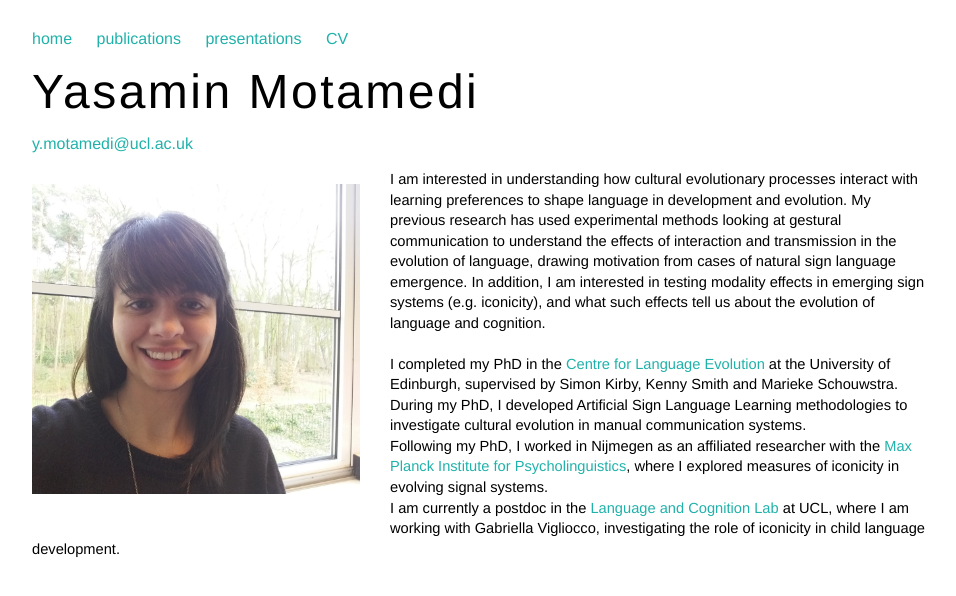
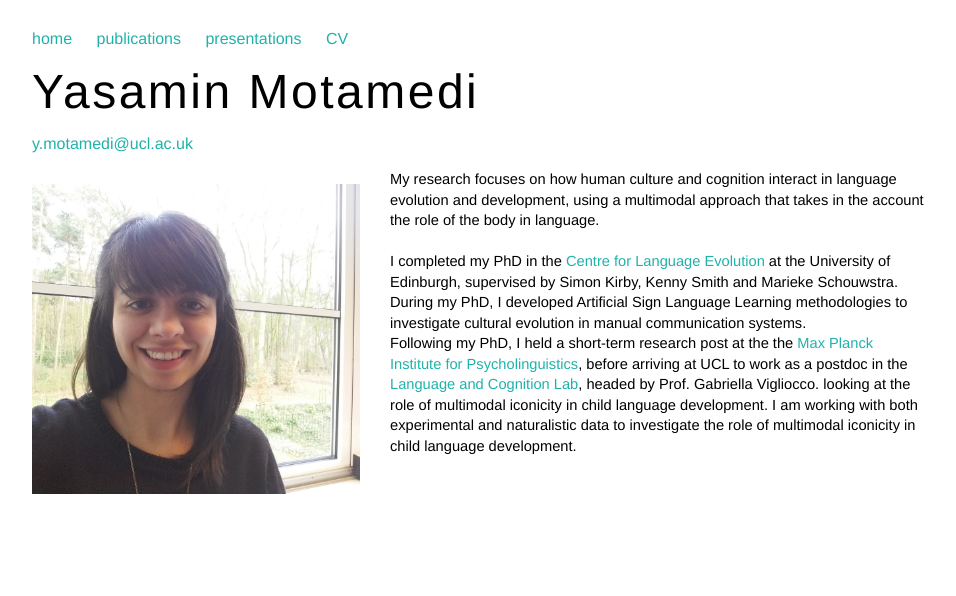
Before and after one commit to ymotamedi/ymotamedi.github.io, a Jekyll site: the page built from index.html, in a window 1280 px wide. Shown: the top 596 px of the page, without its empty margins (160-1116 px from the left). Built offline with Jekyll 4.4.1, drawn with Linux system fonts in a browser that asks for light colours.

Commit message:
update index

```diff
--- a/index.html
+++ b/index.html
@@ -8,11 +8,12 @@ title: Yasamin Motamedi
 
   <img src="ym_cropped.jpg" style="float:left;width:328px;height:310px;margin-right:30px;margin-top:15px;margin-bottom:30px">
 
-  I am interested in understanding how cultural evolutionary processes interact with learning preferences to shape language in development and evolution. My
-  previous research has used experimental methods looking at gestural communication to understand the effects of interaction and transmission in the evolution of language,
-  drawing motivation from cases of natural sign language emergence. In addition, I am interested in testing modality effects in emerging sign systems (e.g. iconicity), and what such effects tell us about the evolution of language and cognition.
+  My research focuses on how human culture and cognition interact in language evolution and development,
+  using a multimodal approach that takes in the account the role of the body in language.
+
   <br><br>
  I completed my PhD in the <a href = "https://www.lel.ed.ac.uk/cle/" target = "_blank">Centre for Language Evolution</a> at the University of Edinburgh, supervised by Simon Kirby, Kenny Smith and Marieke Schouwstra. During my PhD, I developed Artificial Sign Language Learning methodologies to investigate cultural evolution in manual communication systems.<br>
-  Following my PhD, I worked in Nijmegen as an affiliated researcher with the <a href = "http://www.mpi.nl" target = "_blank">Max Planck Institute for Psycholinguistics</a>, where I explored measures of iconicity in evolving signal systems.<br>
-  I am currently a postdoc in the <a href = "https://www.language-cognition-lab.org/" target = "_blank">Language and Cognition Lab</a> at UCL, where I am working with Gabriella Vigliocco, investigating the role of iconicity in child language development.
+  Following my PhD, I held a short-term research post at the the <a href = "http://www.mpi.nl" target = "_blank">Max Planck Institute for Psycholinguistics</a>,
+  before arriving at UCL to work as a postdoc in the <a href = "https://www.language-cognition-lab.org/" target = "_blank">Language and Cognition Lab</a>, headed by Prof. Gabriella Vigliocco. looking at the role of multimodal iconicity in child language development.
+  I am working with both experimental and naturalistic data to investigate the role of multimodal iconicity in child language development.<br>
 </p>
```
